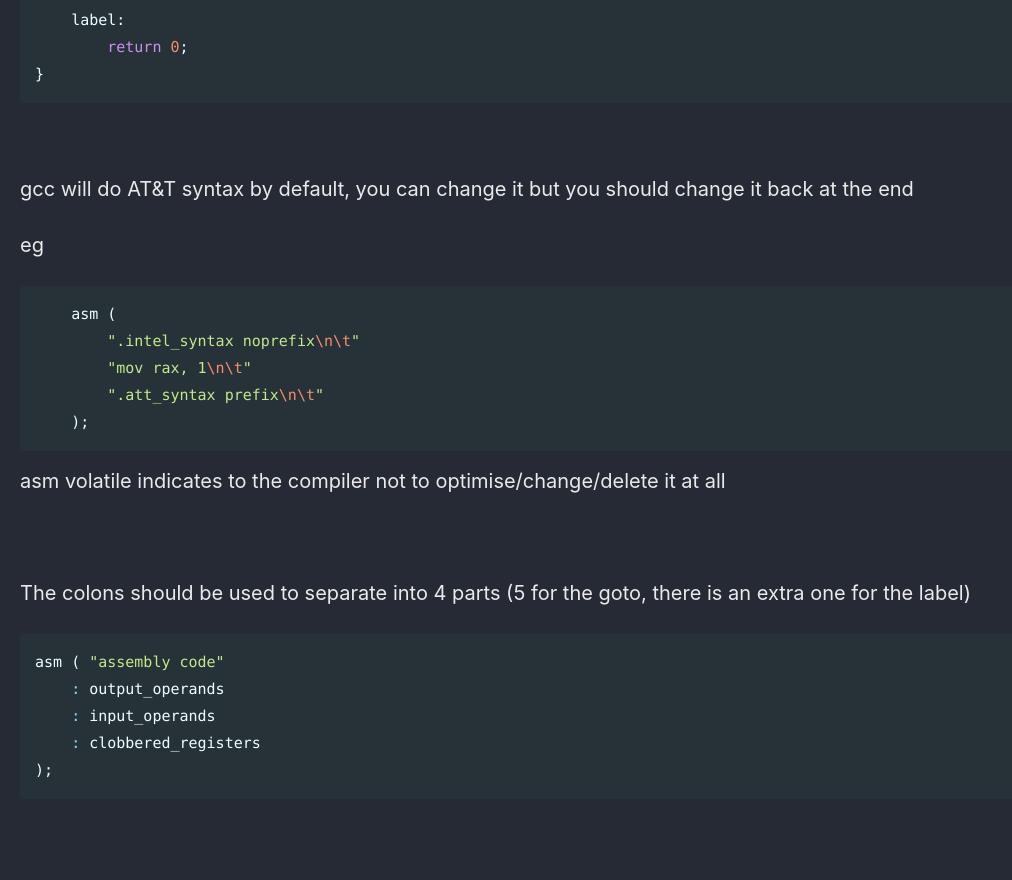
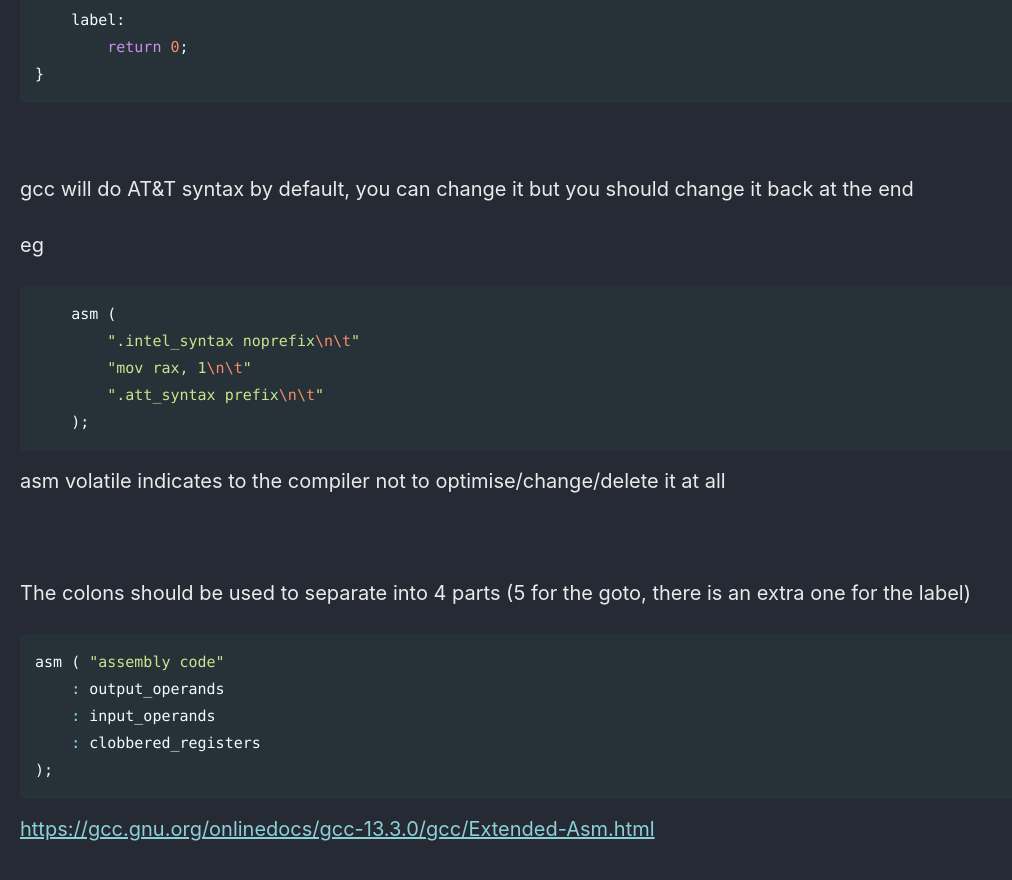
Before and after one commit to Connor-McCartney/Connor-McCartney.github.io, a Jekyll site: the page built from _pages/misc/C.md, in a window 1280 px wide and 900 px high, scrolled down 17518 px. Shown: the top 880 px of the window, without its empty margins (0-1012 px from the left). Built offline with Jekyll 4.4.1, drawn with Linux system fonts in a browser that asks for light colours; cached includes are drawn as plain includes; before the commit the page ends 18362 px from its top, so only the background shows below that.

Commit message:
Update C.md

````diff
--- a/_pages/misc/C.md
+++ b/_pages/misc/C.md
@@ -721,3 +721,6 @@ asm ( "assembly code"
     : clobbered_registers
 );
 ```
+
+
+<https://gcc.gnu.org/onlinedocs/gcc-13.3.0/gcc/Extended-Asm.html>
````
